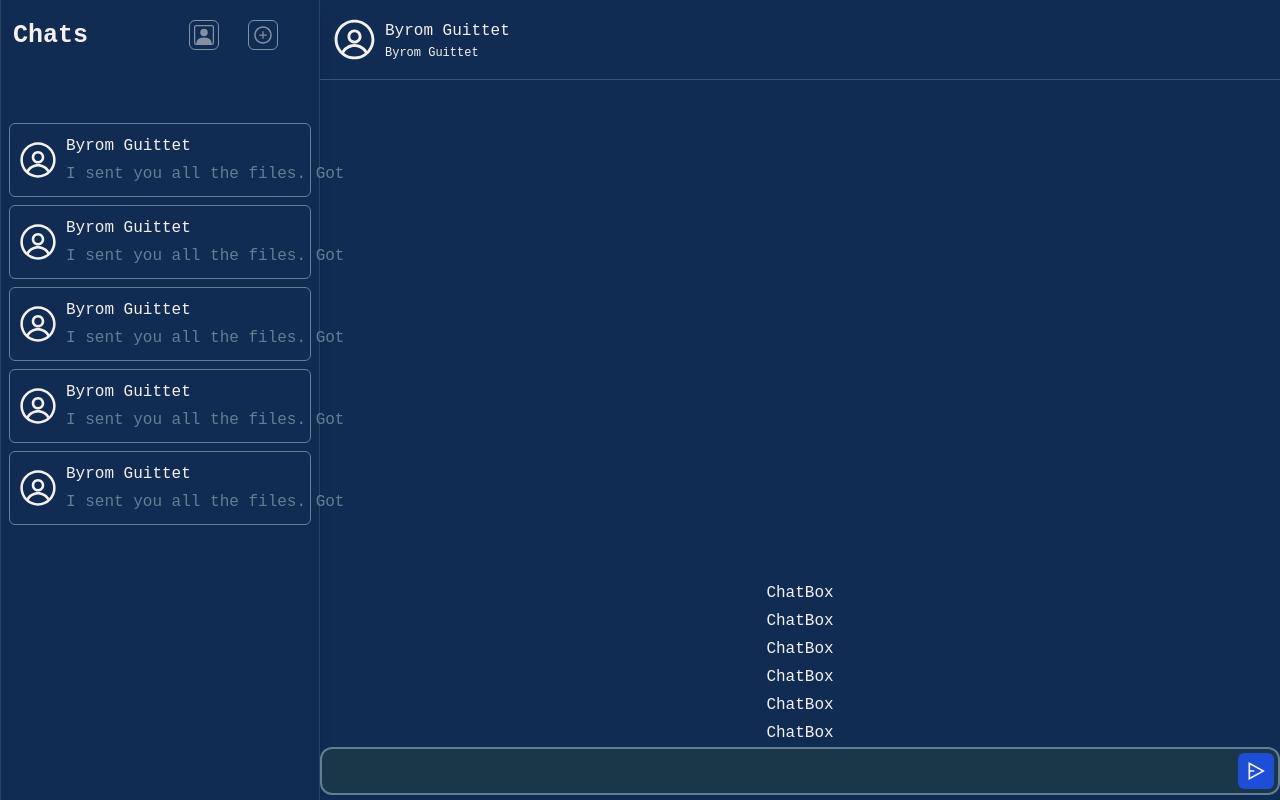
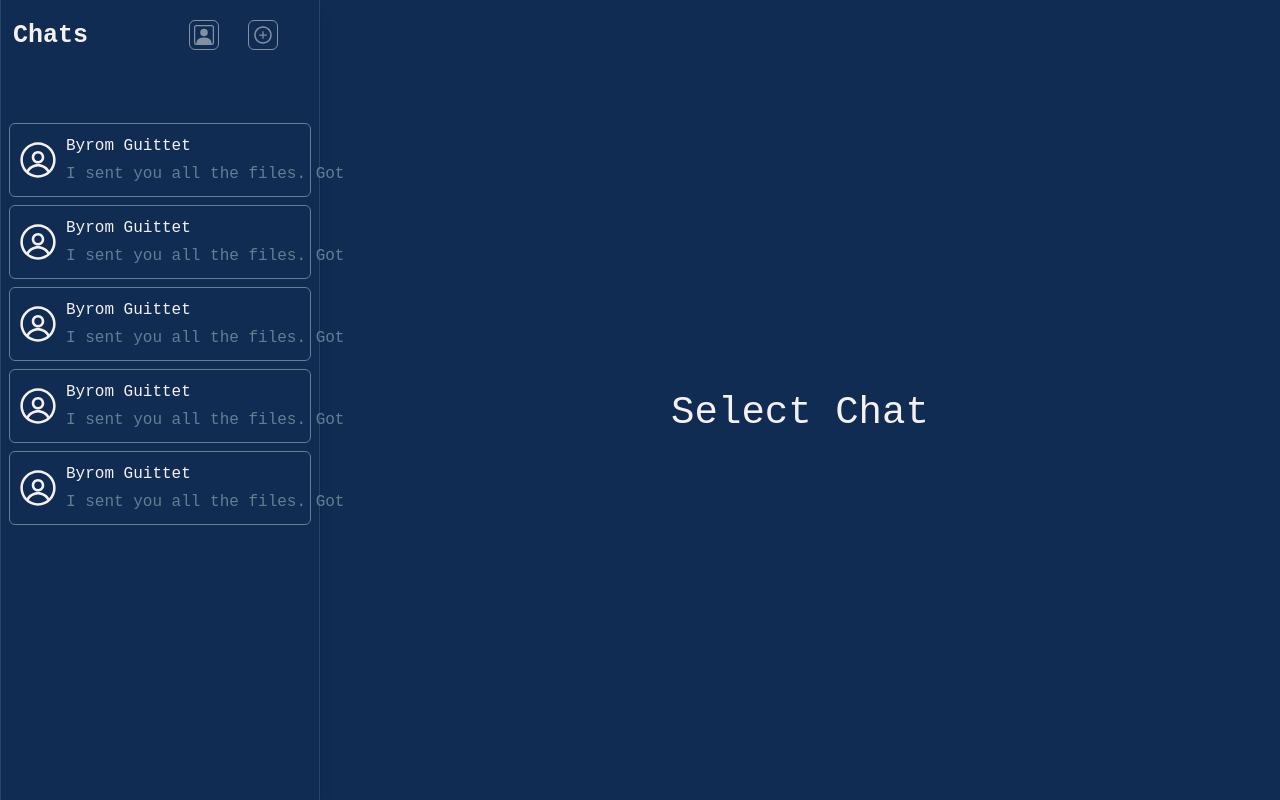
Before and after one commit to RubikMH/my-platform, a Next.js app: page / in a window 1280 px wide. Built offline with nearby package versions, Linux system fonts and the light colour scheme.

Commit message:
add redux for select user chat

```diff
--- a/src/components/PersonText/index.tsx
+++ b/src/components/PersonText/index.tsx
@@ -1,8 +1,15 @@
 import React from 'react'
 import { RxAvatar } from 'react-icons/rx'
-const PersonText = () => {
+
+interface IProps {
+  onClick: () => void
+}
+const PersonText: React.FC<IProps> = ({ onClick }) => {
   return (
-    <div className=' border border-solid rounded-md border-[#627e93] my-2 cursor-pointer hover:border-text transition-all duration-300 p-2'>
+    <div
+      className=' border border-solid rounded-md border-[#627e93] my-2 cursor-pointer hover:border-text transition-all duration-300 p-2'
+      onClick={onClick}
+    >
       <div className='w-full flex items-center'>
         <div className='mr-2'>
           <RxAvatar size={40} />
--- a/src/configs/store.ts
+++ b/src/configs/store.ts
@@ -1,7 +1,10 @@
 import { configureStore } from '@reduxjs/toolkit'
+import SelecetUserReducer from '../reducers/selectReducers'
 
 const store = configureStore({
-  reducer: {},
+  reducer: {
+    selectChat: SelecetUserReducer,
+  },
 })
 
 export default store
--- a/src/containers/BoxOfChat/index.tsx
+++ b/src/containers/BoxOfChat/index.tsx
@@ -2,23 +2,35 @@ import React from 'react'
 import ChatBox from '../ChatBox'
 import InputText from '@/components/InputText'
 import { RxAvatar } from 'react-icons/rx'
+import { useSelector } from 'react-redux'
 
 const BoxOfChat = () => {
+  const { selected } = useSelector((state: any) => state.selectChat)
+  console.log('selectChat', selected)
+
   return (
     <div className='w-full h-screen  '>
+      {selected ? (
+        <>
           <div className='w-full border-b border-solid border-border border-opacity-50 h-20 flex px-3 items-center'>
             <div className='max-w-xs flex w-full gap-2'>
               <div>
                 <RxAvatar size={45} />
               </div>
               <div>
-            <span className='block '>Byrom Guittet</span>
+                <span className='block '>Byrom Guittet {selected}</span>
                 <span className='block text-xs'>Byrom Guittet</span>
               </div>
             </div>
           </div>
           <ChatBox />
           <InputText />
+        </>
+      ) : (
+        <div className='flex justify-center items-center h-screen'>
+          <h2>Select Chat</h2>
+        </div>
+      )}
     </div>
   )
 }
--- a/src/containers/ListChats/index.tsx
+++ b/src/containers/ListChats/index.tsx
@@ -3,8 +3,12 @@ import React from 'react'
 import { BsPersonSquare } from 'react-icons/bs'
 import { AiOutlinePlusCircle } from 'react-icons/ai'
 import Space from '@/components/Space'
+import { useDispatch } from 'react-redux'
+import { select } from '@/reducers/selectReducers'
 
 const ListChats = () => {
+  const dispatch = useDispatch()
+
   return (
     <div className='w-full min-h-screen border-l border-r border-solid border-[#627e93]  border-opacity-30 shadow-lg'>
       <div className='w-full flex   px-3'>
@@ -24,7 +28,7 @@ const ListChats = () => {
 
       <div className='p-2'>
         {[1, 2, 3, 4, 5].map((elm) => (
-          <PersonText key={elm} />
+          <PersonText onClick={() => dispatch(select(elm))} key={elm} />
         ))}
       </div>
     </div>
--- a/src/reducers/selectReducers.ts
+++ b/src/reducers/selectReducers.ts
@@ -1,12 +1,12 @@
 import { createSlice } from '@reduxjs/toolkit'
 
-const initialState = null
+const initialState = { selected: null }
 const selectUserSlice = createSlice({
   name: 'SelectUser',
   initialState,
   reducers: {
     select: (state, action) => {
-      state = action.payload
+      state.selected = action.payload
     },
   },
 })
```
Lines whose indentation alone changed are shown as unchanged.
